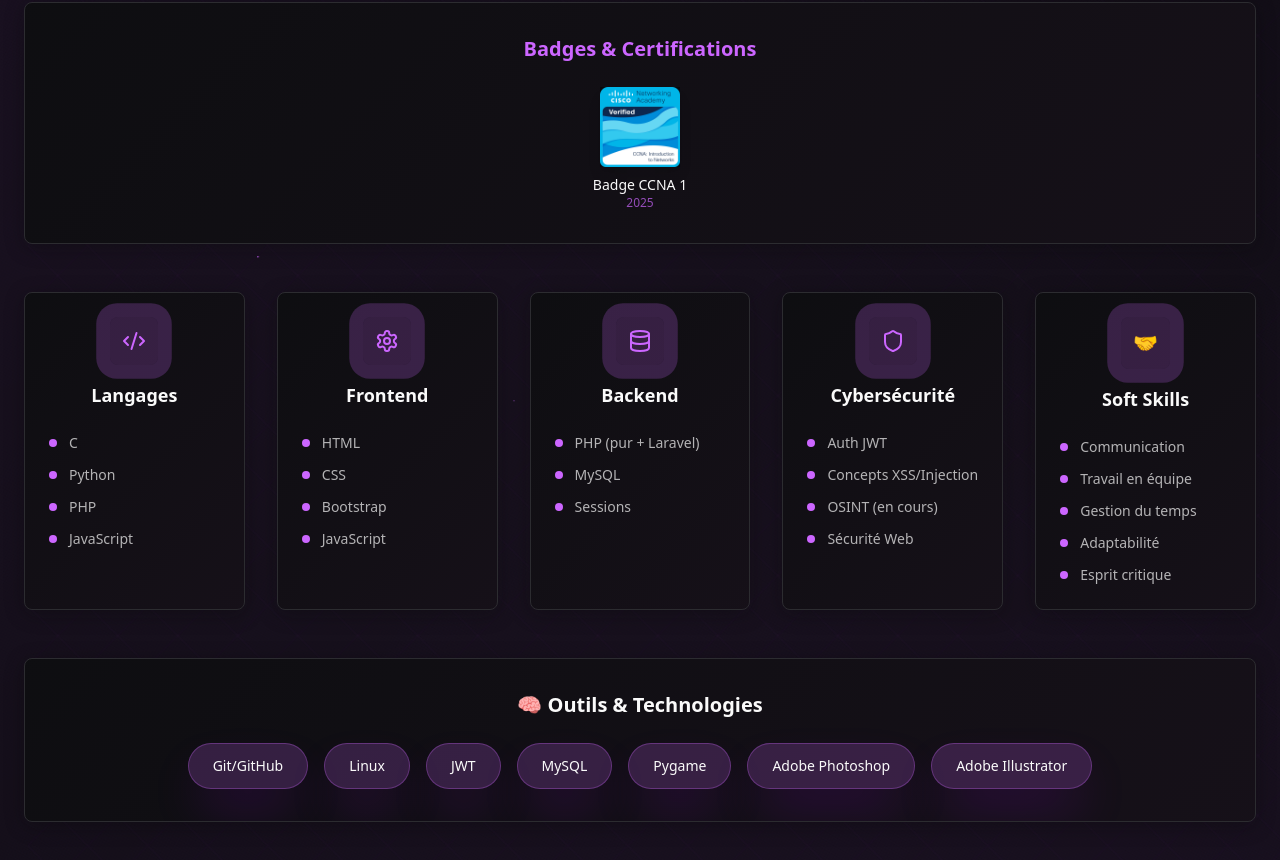
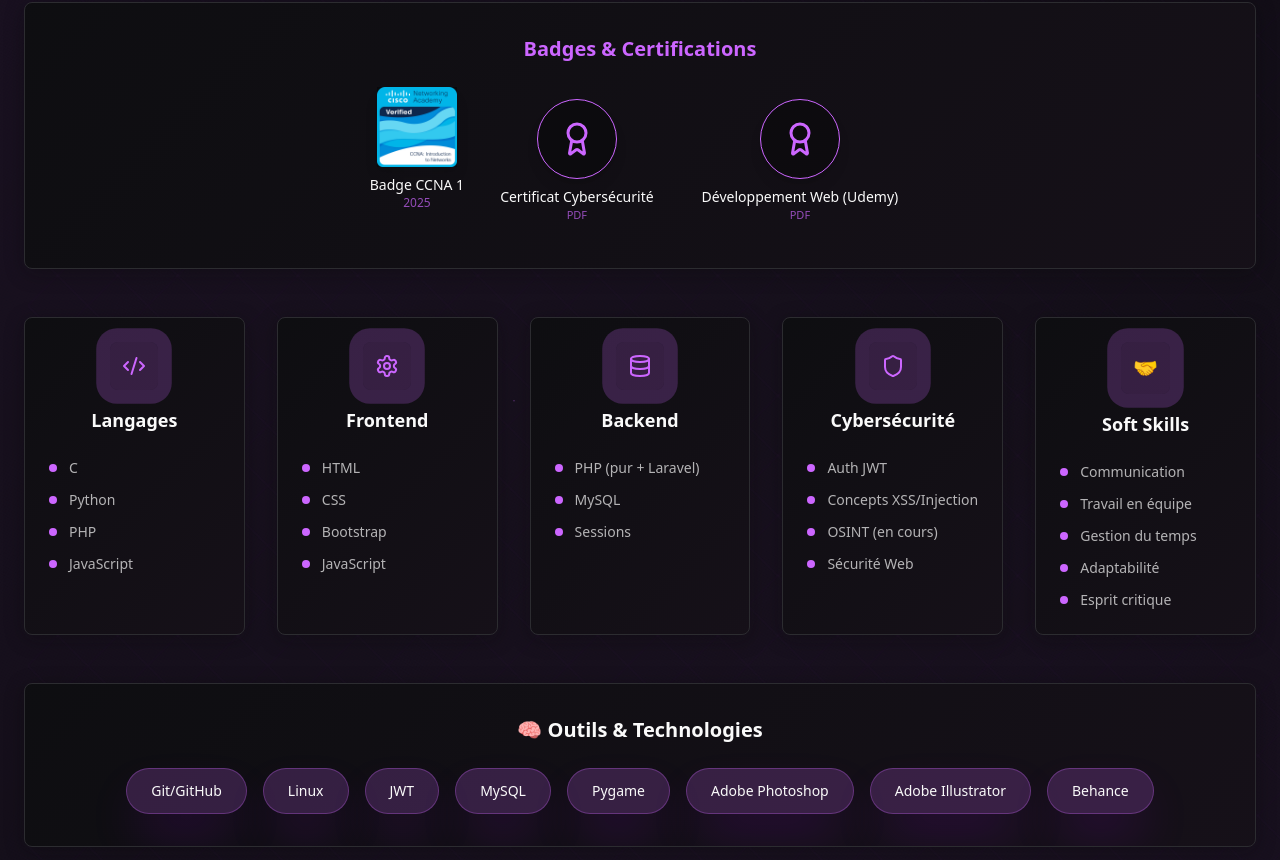
Before and after one commit to HoussamElBouamraoui/portfolio, a React (Vite) app: page / in a window 1280 px wide. Shown: the part 4060-4920 px from the top of the page. Built offline with nearby package versions, Linux system fonts and the light colour scheme; no server answers.

Commit message:
j'ai ajouter 2 certif

```diff
--- a/src/components/ui/skills-section.tsx
+++ b/src/components/ui/skills-section.tsx
@@ -1,4 +1,4 @@
-import { Code2, Database, Shield, Settings } from "lucide-react";
+import { Code2, Database, Shield, Settings, Award } from "lucide-react";
 
 export const SkillsSection = () => {
   const skillCategories = [
@@ -29,7 +29,7 @@ export const SkillsSection = () => {
   ];
 
   const tools = [
-    "Git/GitHub", "Linux", "JWT", "MySQL", "Pygame", "Adobe Photoshop", "Adobe Illustrator"
+    "Git/GitHub", "Linux", "JWT", "MySQL", "Pygame", "Adobe Photoshop", "Adobe Illustrator", "Behance"
   ];
 
   return (
@@ -61,6 +61,35 @@ export const SkillsSection = () => {
               <span className="text-sm text-elite-white">Badge CCNA 1</span>
               <span className="text-xs text-elite-purple/70">2025</span>
             </div>
+            {/* Certificat Cybersécurité (PDF) */}
+            <a
+              href="/certificat%20cyber.pdf"
+              target="_blank"
+              rel="noopener noreferrer"
+              aria-label="Ouvrir le certificat Cybersécurité (PDF)"
+              className="group flex flex-col items-center p-3 rounded-lg hover:bg-elite-purple/10 transition-all magnetic"
+            >
+              <div className="w-20 h-20 rounded-full border border-elite-purple bg-elite-black/60 shadow-lg flex items-center justify-center mb-2 elite-glow group-hover:scale-105 group-hover:bg-elite-purple/20 transition-transform">
+                <Award className="h-9 w-9 text-elite-purple" />
+              </div>
+              <span className="text-sm text-elite-white text-center">Certificat Cybersécurité</span>
+              <span className="text-[11px] text-elite-purple/70">PDF</span>
+            </a>
+
+            {/* Certificat Développement Web (Udemy) (PDF) */}
+            <a
+              href="/certificat%20dev%20web%20udemy.pdf"
+              target="_blank"
+              rel="noopener noreferrer"
+              aria-label="Ouvrir le certificat Développement Web Udemy (PDF)"
+              className="group flex flex-col items-center p-3 rounded-lg hover:bg-elite-purple/10 transition-all magnetic"
+            >
+              <div className="w-20 h-20 rounded-full border border-elite-purple bg-elite-black/60 shadow-lg flex items-center justify-center mb-2 elite-glow group-hover:scale-105 group-hover:bg-elite-purple/20 transition-transform">
+                <Award className="h-9 w-9 text-elite-purple" />
+              </div>
+              <span className="text-sm text-elite-white text-center">Développement Web (Udemy)</span>
+              <span className="text-[11px] text-elite-purple/70">PDF</span>
+            </a>
           </div>
         </div>
         {/* Skills Grid */}
```
Also changed, not shown: 2 other files (tests, documents, lock files or other folders).
